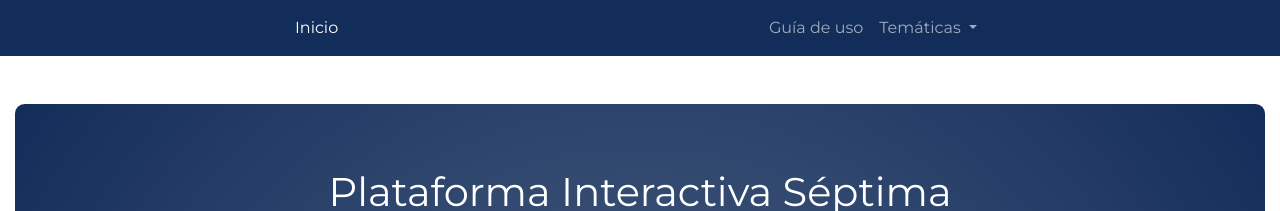
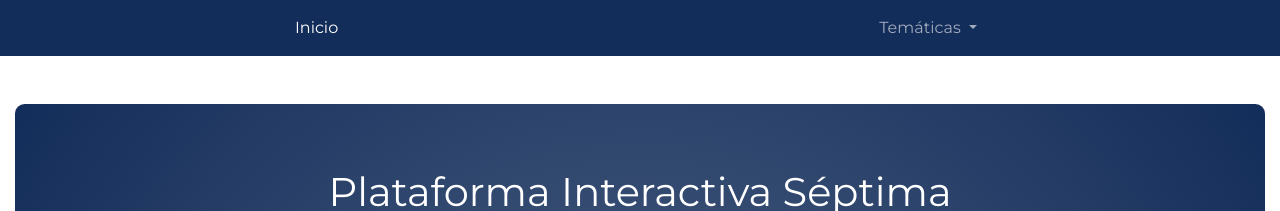
Before and after one commit to JaliscoComoVamos/epc2020, a Jekyll site: the page built from index.md, in a window 1280 px wide and 900 px high. Shown: the top 211 px of the window. Built offline with Jekyll 4.4.1, drawn with Linux system fonts in a browser that asks for light colours.

Commit message:
Update header.html

```diff
--- a/_includes/header.html
+++ b/_includes/header.html
@@ -19,10 +19,11 @@
           </li>
 
           {%- endif -%}
-        {% endfor -%}
-          <li class="nav-item">
+            <li class="nav-item">
           <a class="nav-link" href="guia-de-uso-html">Guía de uso</a>
         </li>
+        {% endfor -%}
+
      <li class="nav-item dropdown">
         <a class="nav-link dropdown-toggle" href="#" id="navbarDropdown" role="button" data-toggle="dropdown" aria-haspopup="true" aria-expanded="false">
           Temáticas
```
